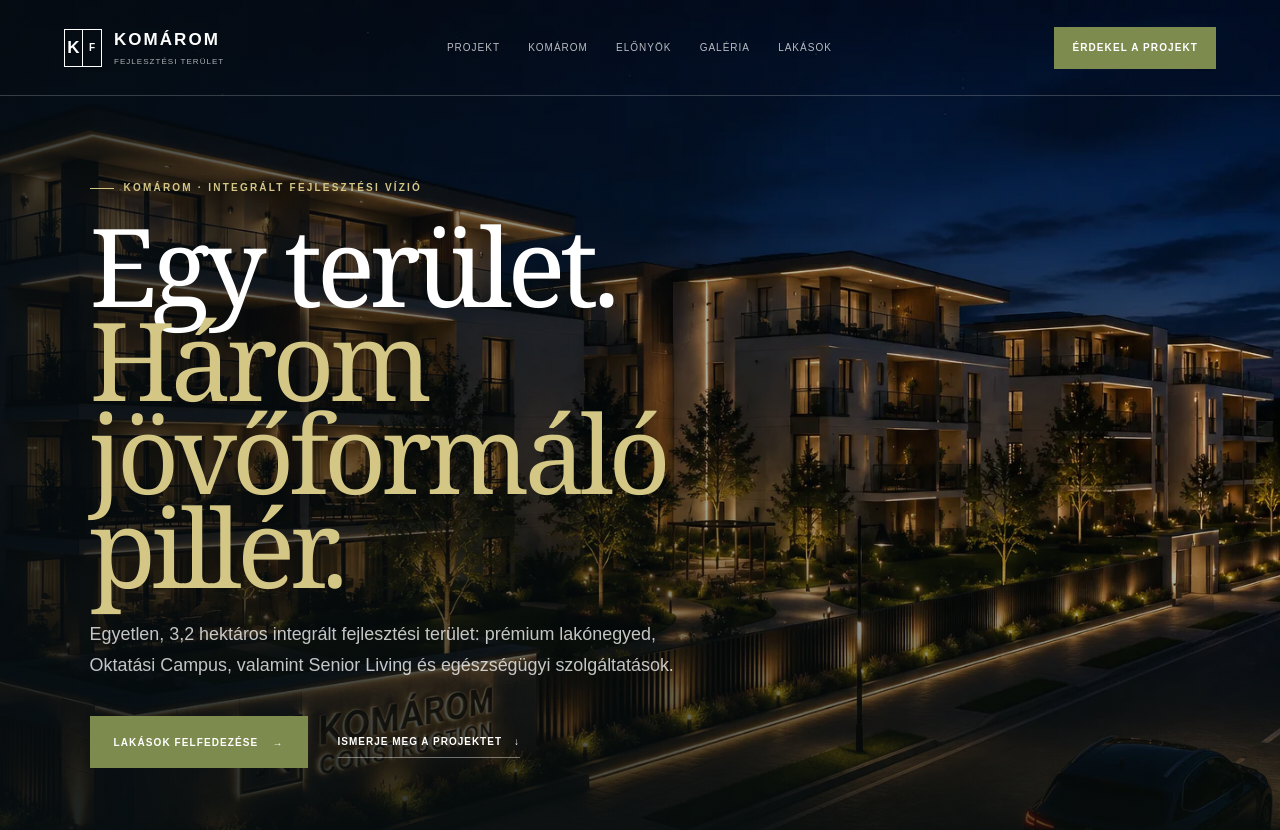
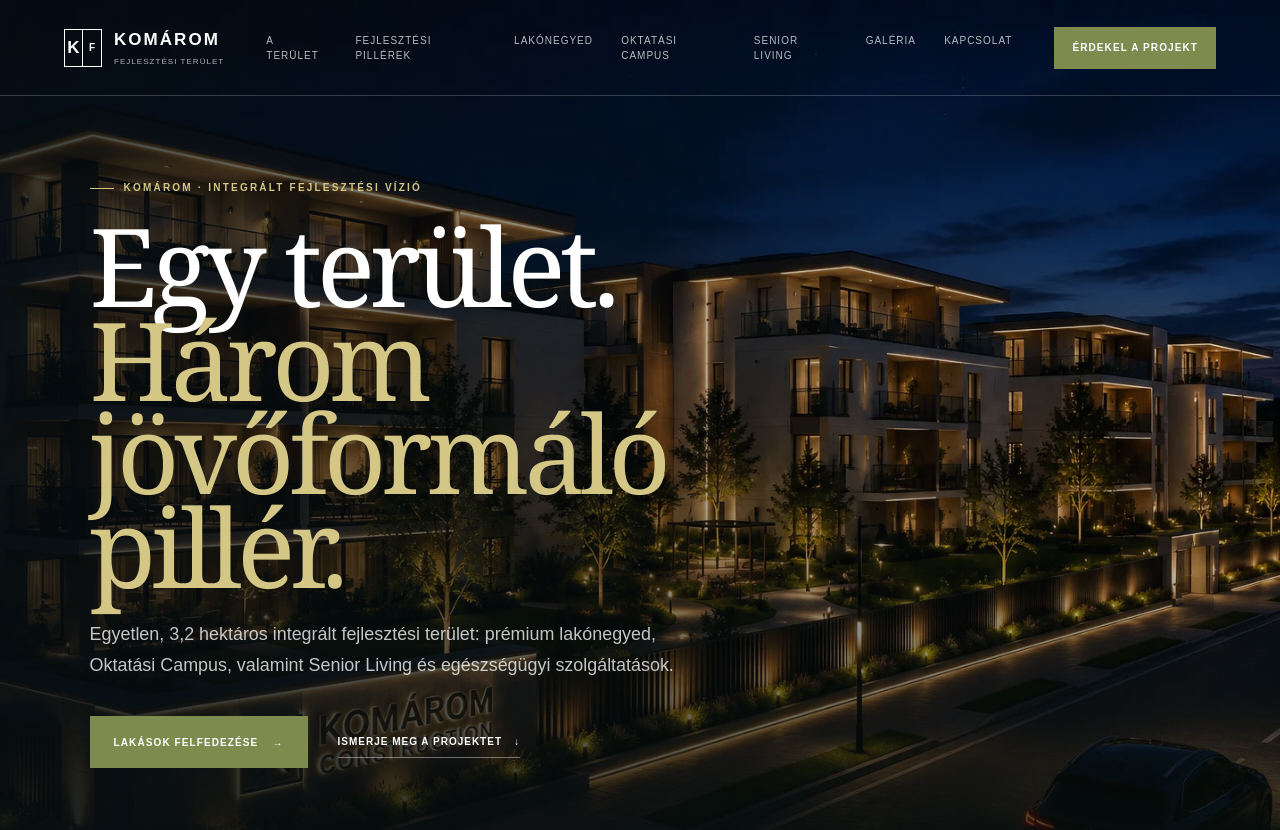
Before and after one commit to kurkoglobal-beep/komarom-marek-jozsef-5, a Next.js app: page / in a window 1280 px wide. Shown: the top 830 px of the page. Built offline with nearby package versions, Linux system fonts and the light colour scheme.

Commit message:
refactor: align navigation with integrated development concept

```diff
--- a/app/page.tsx
+++ b/app/page.tsx
@@ -9,12 +9,15 @@ import {
 
 const { content, messages } = getTranslations(defaultLocale);
 const nav = [
-  [messages.navigation.project, "#projekt"],
-  [messages.navigation.city, "#komarom"],
-  [messages.navigation.benefits, "#elonyok"],
-  [messages.navigation.gallery, "#galeria"],
-  [messages.navigation.apartments, "#lakasok"],
+  [messages.navigation.developmentArea, "#development-area"],
+  [messages.navigation.pillars, "#pillars"],
+  [messages.navigation.residential, "#residential"],
+  [messages.navigation.educationCampus, "#education-campus"],
+  [messages.navigation.seniorLiving, "#senior-living"],
+  [messages.navigation.gallery, "#gallery"],
+  [messages.navigation.contact, "#contact"],
 ];
+const pillarAnchors = ["residential", "education-campus", "senior-living"] as const;
 
 function Brand({ light = false }: { light?: boolean }) {
   return <a className={`brand ${light ? "light" : ""}`} href="#top" aria-label={messages.accessibility.home}>
@@ -44,17 +47,17 @@ export default function Home() {
         <p className="kicker light-text">{content.hero.kicker}</p>
         <h1>{content.hero.title}<br/><em>{content.hero.titleEmphasis}</em></h1>
         <p>{content.hero.description}</p>
-        <div className="hero-actions"><a className="button gold" href="#lakasok">{messages.cta.discoverApartments} <span>→</span></a><a className="text-link light-link" href="#projekt">{messages.cta.learnProject} <span>↓</span></a></div>
+        <div className="hero-actions"><a className="button gold" href="#lakasok">{messages.cta.discoverApartments} <span>→</span></a><a className="text-link light-link" href="#development-area">{messages.cta.learnProject} <span>↓</span></a></div>
       </div>
       <div className="hero-meta">{content.hero.features.map((feature) => <span key={feature}>{feature}</span>)}</div>
     </section>
 
-    <section className="intro" id="projekt">
+    <section className="intro" id="development-area">
       <div><p className="kicker">{content.project.kicker}</p><h2>{content.project.title}<br/><em>{content.project.titleEmphasis}</em></h2></div>
       <div className="intro-copy">
         <p>{content.project.description}</p>
         <ul>{content.project.highlights.map((highlight) => <li key={highlight}>✓ {highlight}</li>)}</ul>
-        <a className="text-link" href="#elonyok">{messages.cta.details} <span>→</span></a>
+        <a className="text-link" href="#pillars">{messages.cta.details} <span>→</span></a>
       </div>
       <div className="intro-image"><img src="/assets/renders/exterior/KMJ5_Exterior_Sunset_v01.webp" alt={content.project.imageAlt} className="cover" /></div>
     </section>
@@ -67,14 +70,14 @@ export default function Home() {
       <div className="map"><div className="map-grid"/><div className="river"/><span className="map-pin"><b>⌖</b>{content.location.mapAddress}<small>{content.location.mapCity}</small></span></div>
     </section>
 
-    <section className="benefits" id="elonyok">
+    <section className="benefits" id="pillars">
       <div className="section-heading"><p className="kicker">{content.benefits.kicker}</p><h2>{content.benefits.title}<br/><em>{content.benefits.titleEmphasis}</em></h2></div>
       <div className="benefit-grid">
-        {content.benefits.items.map((item, index) => <article key={item.title}><span className="number">0{index + 1}</span><b className="benefit-icon">{item.icon}</b><h3>{item.title}</h3><p>{item.description}</p></article>)}
+        {content.benefits.items.map((item, index) => <article id={pillarAnchors[index]} key={item.title}><span className="number">0{index + 1}</span><b className="benefit-icon">{item.icon}</b><h3>{item.title}</h3><p>{item.description}</p></article>)}
       </div>
     </section>
 
-    <section className="gallery" id="galeria">
+    <section className="gallery" id="gallery">
       <div className="gallery-heading"><div><p className="kicker light-text">{content.gallery.kicker}</p><h2>{content.gallery.title}<br/><em>{content.gallery.titleEmphasis}</em></h2></div><p>{content.gallery.description}</p></div>
       <div className="gallery-grid">
         <figure className="wide"><img src="/assets/renders/interior/KMJ5_Interior_Collection_v01.webp" alt={content.gallery.items[0].alt} className="cover"/><figcaption>{content.gallery.items[0].caption}</figcaption></figure>
@@ -102,7 +105,7 @@ export default function Home() {
       </form>}
     </section>
 
-    <section className="contact" id="kapcsolat">
+    <section className="contact" id="contact">
       <Brand/><div><p className="kicker">{messages.common.contact}</p><a href={`mailto:${content.contact.email}`}>{content.contact.email}</a><a href={`tel:${content.contact.phoneHref}`}>{content.contact.phoneDisplay}</a></div><div><p className="kicker">{messages.common.salesPoint}</p><address>{content.contact.postalCode} {content.contact.city}<br/>{content.contact.street}</address></div><a className="button dark" href="#erdeklodes">{messages.cta.requestAppointment} <span>→</span></a>
     </section>
     <footer><span>{content.contact.copyright}</span><div><a href="#">{messages.common.privacy}</a><a href="#">{messages.common.imprint}</a></div><a href="#top">{messages.common.backToTop} ↑</a></footer>
--- a/i18n/messages/de.json
+++ b/i18n/messages/de.json
@@ -6,7 +6,13 @@
     "benefits": "Vorteile",
     "gallery": "Galerie",
     "apartments": "Wohnungen",
-    "masterplan": "Masterplan"
+    "masterplan": "Masterplan",
+    "developmentArea": "Das Areal",
+    "pillars": "Entwicklungssäulen",
+    "residential": "Wohnquartier",
+    "educationCampus": "Bildungscampus",
+    "seniorLiving": "Senior Living",
+    "contact": "Kontakt"
   },
   "common": {
     "menu": "Menü",
--- a/i18n/messages/en.json
+++ b/i18n/messages/en.json
@@ -6,7 +6,13 @@
     "benefits": "Benefits",
     "gallery": "Gallery",
     "apartments": "Apartments",
-    "masterplan": "Masterplan"
+    "masterplan": "Masterplan",
+    "developmentArea": "The area",
+    "pillars": "Development pillars",
+    "residential": "Residential quarter",
+    "educationCampus": "Education Campus",
+    "seniorLiving": "Senior Living",
+    "contact": "Contact"
   },
   "common": {
     "menu": "Menu",
--- a/i18n/messages/hu.json
+++ b/i18n/messages/hu.json
@@ -6,7 +6,13 @@
     "benefits": "Előnyök",
     "gallery": "Galéria",
     "apartments": "Lakások",
-    "masterplan": "Masterplan"
+    "masterplan": "Masterplan",
+    "developmentArea": "A terület",
+    "pillars": "Fejlesztési pillérek",
+    "residential": "Lakónegyed",
+    "educationCampus": "Oktatási Campus",
+    "seniorLiving": "Senior Living",
+    "contact": "Kapcsolat"
   },
   "common": {
     "menu": "Menü",
--- a/i18n/messages/sk.json
+++ b/i18n/messages/sk.json
@@ -6,7 +6,13 @@
     "benefits": "Výhody",
     "gallery": "Galéria",
     "apartments": "Byty",
-    "masterplan": "Generel"
+    "masterplan": "Generel",
+    "developmentArea": "Územie",
+    "pillars": "Piliere rozvoja",
+    "residential": "Obytná štvrť",
+    "educationCampus": "Vzdelávací kampus",
+    "seniorLiving": "Senior Living",
+    "contact": "Kontakt"
   },
   "common": {
     "menu": "Menu",
```
